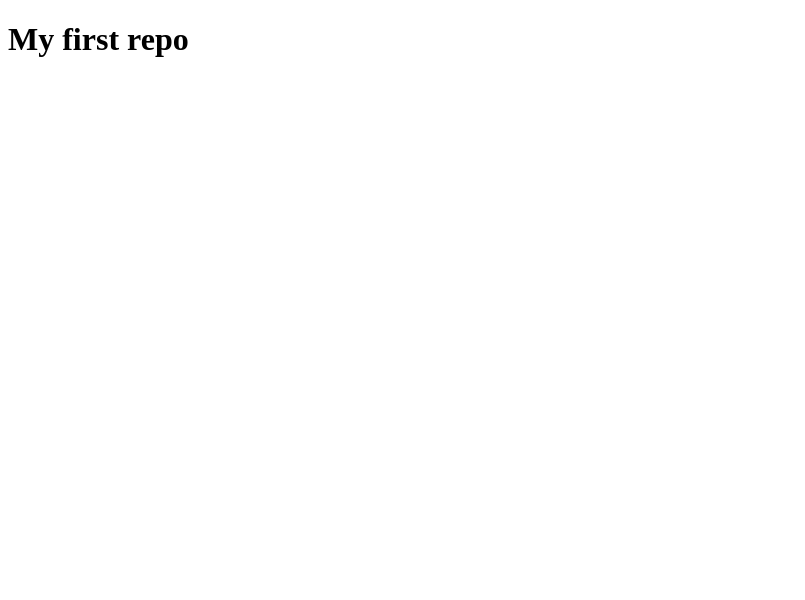
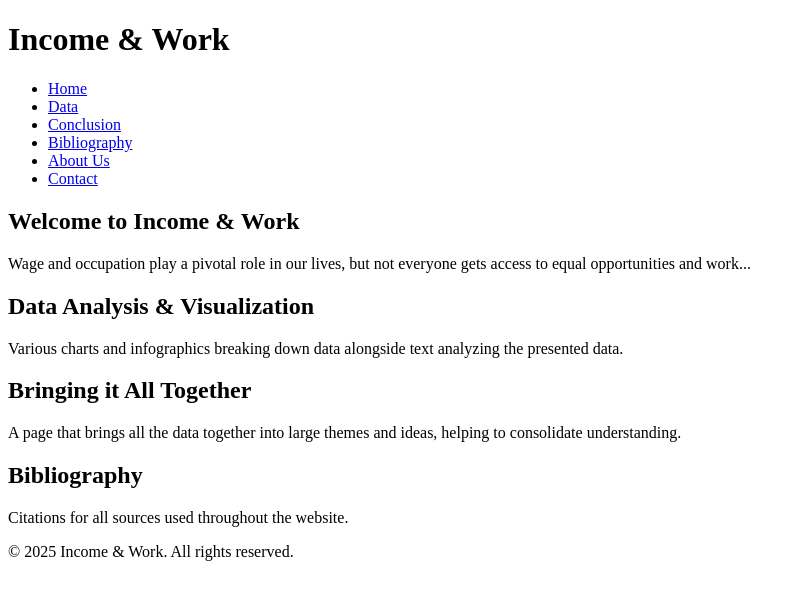
Before and after one commit to cyberjmss/cyberjmss.github.io, a plain HTML site: page index.html in a window 1280 px wide. Shown: the whole page, without its empty margins (0-805 px from the left). Drawn offline with Linux system fonts and the light colour scheme.

Commit message:
Update index.html
Alright. Got chat to write this out, we could work from here

```diff
--- a/index.html
+++ b/index.html
@@ -3,9 +3,46 @@
 <head>
     <meta charset="UTF-8">
     <meta name="viewport" content="width=device-width, initial-scale=1.0">
-    <title>Document</title>
+    <title>Income & Work</title>
+    <link rel="stylesheet" href="styles.css">
 </head>
 <body>
-  <h1>My first repo</h1>
+    <header>
+        <h1>Income & Work</h1>
+        <nav>
+            <ul>
+                <li><a href="#home">Home</a></li>
+                <li><a href="#data">Data</a></li>
+                <li><a href="#conclusion">Conclusion</a></li>
+                <li><a href="#bibliography">Bibliography</a></li>
+                <li><a href="#about">About Us</a></li>
+                <li><a href="#contact">Contact</a></li>
+            </ul>
+        </nav>
+    </header>
+
+    <section id="home">
+        <h2>Welcome to Income & Work</h2>
+        <p>Wage and occupation play a pivotal role in our lives, but not everyone gets access to equal opportunities and work...</p>
+    </section>
+
+    <section id="data">
+        <h2>Data Analysis & Visualization</h2>
+        <p>Various charts and infographics breaking down data alongside text analyzing the presented data.</p>
+    </section>
+
+    <section id="conclusion">
+        <h2>Bringing it All Together</h2>
+        <p>A page that brings all the data together into large themes and ideas, helping to consolidate understanding.</p>
+    </section>
+
+    <section id="bibliography">
+        <h2>Bibliography</h2>
+        <p>Citations for all sources used throughout the website.</p>
+    </section>
+
+    <footer>
+        <p>&copy; 2025 Income & Work. All rights reserved.</p>
+    </footer>
 </body>
 </html>
```
